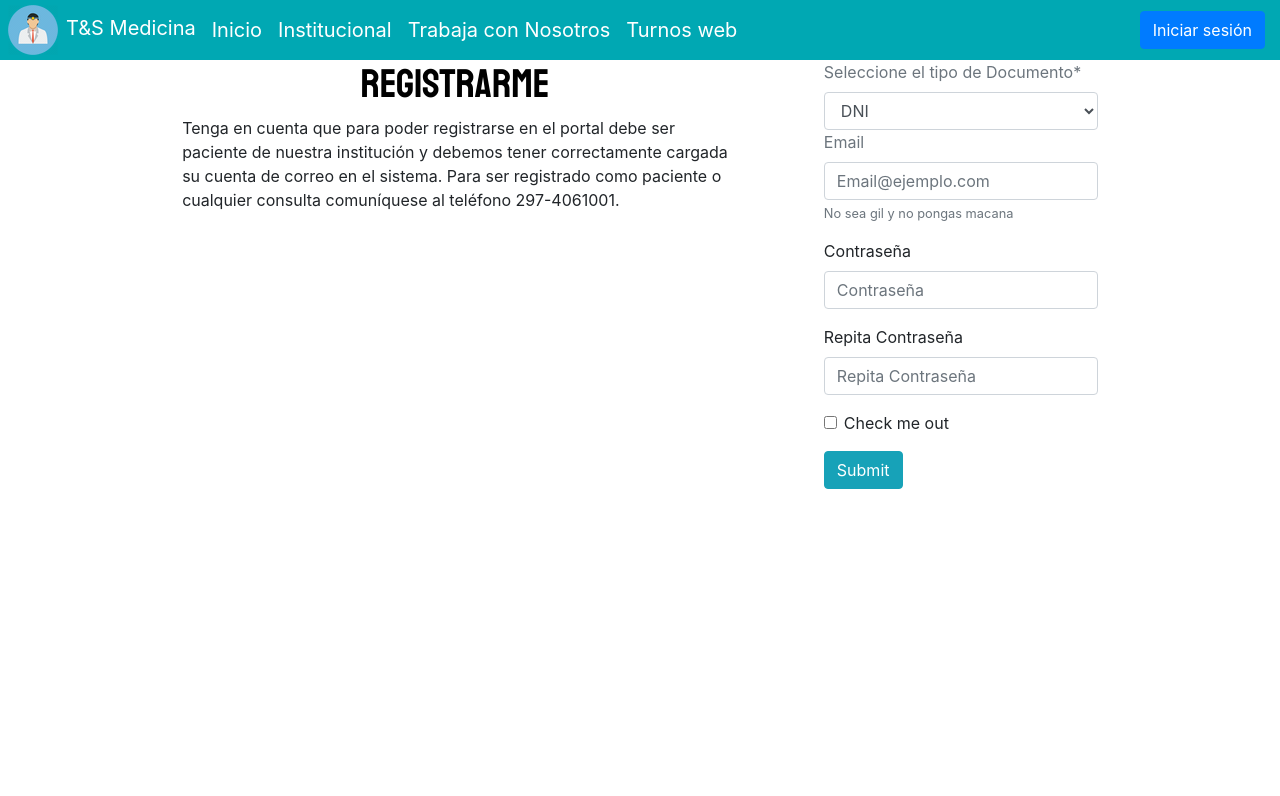
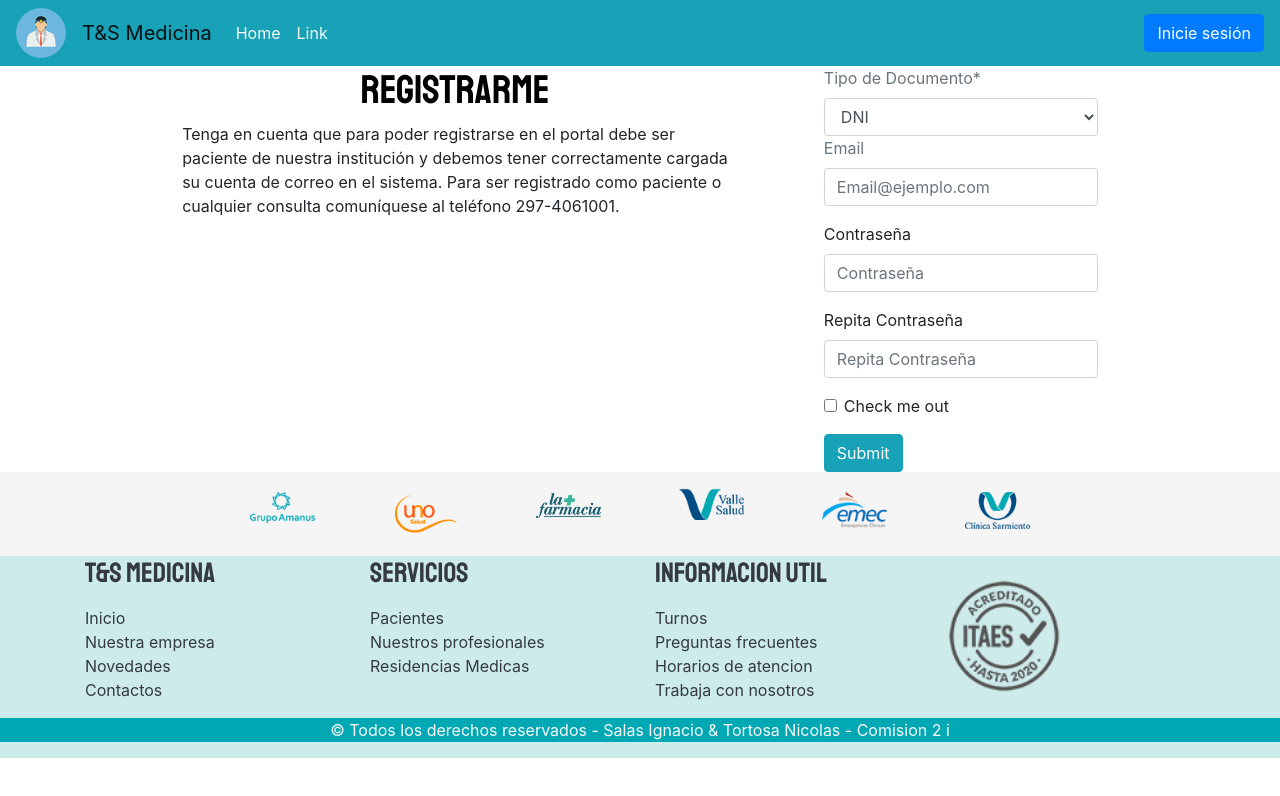
Before and after one commit to chacho47/ProyectoFinal, a React (Create React App) app: page /registrarme in a window 1280 px wide. Shown: the top 796 px of the page. Built offline with nearby package versions, Linux system fonts and the light colour scheme.

Commit message:
se corrige covid con .find

```diff
--- a/src/App.js
+++ b/src/App.js
@@ -1,16 +1,19 @@
 import { BrowserRouter, Route, Switch } from "react-router-dom";
 import FormPaciente from "./componentes/FormPaciente";
 import Home from "./componentes/Home";
+import Footer from "./componentes/Footer";
+import Header from "./componentes/Header";
 
 function App() {
   return (
     <BrowserRouter>
+      <Header />
       <Switch>
         <Route exact path="/" component={Home} />
         <Route path="/registrarme" component={FormPaciente} />
       </Switch>
+      <Footer />
     </BrowserRouter>
-
   );
 }
 
--- a/src/componentes/Footer.js
+++ b/src/componentes/Footer.js
@@ -1,84 +1,88 @@
-import React from 'react';
-import acreditacion from '../img/acreditacion.png';
-import uno from '../img/uno.png';
-import amanus from '../img/amanus.png';
-import lafarmacia from '../img/lafarmacia.png';
-import vallesalud from '../img/vallesalud.png';
-import emec from '../img/emec.png';
-import clinicasarmiento from '../img/clinicasarmiento.png';
-import '../estilos/footer.css';
+import React from "react";
+import acreditacion from "../img/acreditacion.png";
+import uno from "../img/uno.png";
+import amanus from "../img/amanus.png";
+import lafarmacia from "../img/lafarmacia.png";
+import vallesalud from "../img/vallesalud.png";
+import emec from "../img/emec.png";
+import clinicasarmiento from "../img/clinicasarmiento.png";
+import "../estilos/footer.css";
 
 const Footer = () => {
   return (
-        <footer>
-            <section className='py-3 prefooter'>
+    <footer className="">
+      <section className="py-3 prefooter">
         <div className="container">
-                <div className='row justify-content-center'>
-                    <div className='col-lg-1 col-md-4 col-sm-6 mx-4 py-1'>
-                        <img className='w-100 efectoimg' src={amanus} alt=""/>
+          <div className="row justify-content-center">
+            <div className="col-lg-1 col-md-4 col-sm-6 mx-4 py-1">
+              <img className="w-100 efectoimg" src={amanus} alt="" />
             </div>
-                    <div className='col-lg-1 col-md-4 col-sm-6 mx-4 py-1'>
-                        <img className='w-100 efectoimg' src={uno} alt=""/>
+            <div className="col-lg-1 col-md-4 col-sm-6 mx-4 py-1">
+              <img className="w-100 efectoimg" src={uno} alt="" />
             </div>
-                    <div className='col-lg-1 col-md-4 col-sm-6 mx-4 py-1'>
-                        <img className='w-100 efectoimg' src={lafarmacia} alt=""/>
+            <div className="col-lg-1 col-md-4 col-sm-6 mx-4 py-1">
+              <img className="w-100 efectoimg" src={lafarmacia} alt="" />
             </div>
-                    <div className='col-lg-1 col-md-4 col-sm-6 mx-4 py12'>
-                        <img className='w-100 efectoimg' src={vallesalud} alt=""/>
+            <div className="col-lg-1 col-md-4 col-sm-6 mx-4 py12">
+              <img className="w-100 efectoimg" src={vallesalud} alt="" />
             </div>
-                    <div className='col-lg-1 col-md-4 col-sm-6 mx-4 py-1'>
-                        <img className='w-100 efectoimg' src={emec} alt=""/>
+            <div className="col-lg-1 col-md-4 col-sm-6 mx-4 py-1">
+              <img className="w-100 efectoimg" src={emec} alt="" />
             </div>
-                    <div className='col-lg-1 col-md-4 col-sm-6 mx-4 py-1'>
-                        <img className='w-100 efectoimg' src={clinicasarmiento} alt=""/>
+            <div className="col-lg-1 col-md-4 col-sm-6 mx-4 py-1">
+              <img className="w-100 efectoimg" src={clinicasarmiento} alt="" />
             </div>
           </div>
         </div>
       </section>
-            <section className='coral text-dark'>
-                <div className='container'>
-                <div className='row'>
-                    <div className='col-lg-3 col-md-6 col-sm-12'>
-                        <h3 className='mb-3'>T&S Medicina</h3>
-                        <ul className='list-unstyled'>
+      <section className="coral text-dark position-absolute bottom-0 w-100">
+        <div className="container">
+          <div className="row">
+            <div className="col-lg-3 col-md-6 col-sm-12">
+              <h3 className="mb-3">T&S Medicina</h3>
+              <ul className="list-unstyled">
                 <li>Inicio</li>
                 <li>Nuestra empresa</li>
                 <li>Novedades</li>
                 <li>Contactos</li>
               </ul>
             </div>
-                    <div className='col-lg-3 col-md-6 col-sm-12'>
-                        <h3 className='mb-3'>Servicios</h3>
-                        <ul className='list-unstyled'>
+            <div className="col-lg-3 col-md-6 col-sm-12">
+              <h3 className="mb-3">Servicios</h3>
+              <ul className="list-unstyled">
                 <li>Pacientes</li>
                 <li>Nuestros profesionales</li>
                 <li>Residencias Medicas</li>
               </ul>
             </div>
-                    <div className='col-lg-3 col-md-6 col-sm-12'>
-                        <h3 className='mb-3'>Informacion Util</h3>
-                        <ul className='list-unstyled'>
+            <div className="col-lg-3 col-md-6 col-sm-12">
+              <h3 className="mb-3">Informacion Util</h3>
+              <ul className="list-unstyled">
                 <li>Turnos</li>
                 <li>Preguntas frecuentes</li>
                 <li>Horarios de atencion</li>
                 <li>Trabaja con nosotros</li>
               </ul>
             </div>
-                    <div className='col-lg-3 col-md-6 col-sm-12'>
-                            <h3 className='mb-3'></h3>
+            <div className="col-lg-3 col-md-6 col-sm-12">
+              <h3 className="mb-3"></h3>
               <img
-                             className='w-50'
+                className="w-50"
                 src={acreditacion}
-                             alt="logo de la clinica"/>
+                alt="logo de la clinica"
+              />
             </div>
           </div>
         </div>
-                <div className='Container justify-content text-center aaa text-light '>
-                    <p>© Todos los derechos reservados - Salas Ignacio & Tortosa Nicolas - Comision 2 i</p>
+        <div className="Container justify-content text-center aaa text-light ">
+          <p>
+            © Todos los derechos reservados - Salas Ignacio & Tortosa Nicolas -
+            Comision 2 i
+          </p>
         </div>
       </section>
     </footer>
   );
-}
+};
 
 export default Footer;
--- a/src/componentes/FormPaciente.js
+++ b/src/componentes/FormPaciente.js
@@ -1,12 +1,10 @@
 import React, { Fragment } from "react";
 import Form from "react-bootstrap/Form";
 import Button from "react-bootstrap/Button";
-import Navbar from "./NavBar.js";
 
 const FormPaciente = () => {
   return (
     <Fragment>
-      <Navbar/>
       <section>
         <div className="dflex justify-content-center row">
           <div className="mx-5">
@@ -24,20 +22,17 @@ const FormPaciente = () => {
           </div>
           <div>
             <Form className="mx-5">
-              <Form.Label className="text-muted">
-                Seleccione el tipo de Documento*
-              </Form.Label>
+              <Form.Label className="text-muted">Tipo de Documento*</Form.Label>
               <Form.Control as="select">
                 <option>DNI</option>
-                <option>Libreta civica</option>
-                <option>Charmander yo te elijo</option>
+                <option>LE</option>
+                <option>LC</option>
+                <option>CI</option>
+                <option>Pasaporte</option>
               </Form.Control>
               <Form.Group controlId="formBasicEmail">
                 <Form.Label className="text-muted">Email</Form.Label>
                 <Form.Control type="email" placeholder="Email@ejemplo.com" />
-                <Form.Text className="text-muted">
-                  No sea gil y no pongas macana
-                </Form.Text>
               </Form.Group>
 
               <Form.Group controlId="formBasicPassword">
--- /dev/null
+++ b/src/componentes/Header.js
@@ -0,0 +1,79 @@
+import React, { useState } from "react";
+import logo1 from "../img/logo1.png";
+import "../estilos/navbar.css";
+import { NavLink, Link } from "react-router-dom";
+import Modal from "react-bootstrap/Modal";
+import Button from "react-bootstrap/Button";
+import Form from "react-bootstrap/Form";
+import Navbar from "react-bootstrap/Navbar";
+import Nav from "react-bootstrap/Nav";
+
+const Header = () => {
+  const [show, setShow] = useState(false);
+
+  const handleClose = () => setShow(false);
+  const handleShow = () => setShow(true);
+
+  return (
+    <Navbar bg="info" expand="lg">
+      <img src={logo1} alt="logo" />
+      <Navbar.Brand className="ml-3">T&S Medicina</Navbar.Brand>
+      <Navbar.Toggle aria-controls="basic-navbar-nav" />
+      <Navbar.Collapse id="basic-navbar-nav">
+        <Nav className="mr-auto">
+          <NavLink
+            className="text-light p-2 bd-highlight"
+            activeClassName="active"
+            to="/"
+          >
+            Home
+          </NavLink>
+          <NavLink
+            className="text-light p-2 bd-highlight"
+            activeClassName="active"
+            to="/registrarme"
+          >
+            Link
+          </NavLink>
+        </Nav>
+        <Button variant="primary" onClick={handleShow}>
+          Inicie sesión
+        </Button>
+
+        <Modal show={show} onHide={handleClose}>
+          <Modal.Header closeButton>
+            <Modal.Title>Iniciar sesión</Modal.Title>
+          </Modal.Header>
+          <Modal.Body>
+            <Form>
+              <Form.Group controlId="formBasicEmail">
+                <Form.Label>Email address</Form.Label>
+                <Form.Control type="email" placeholder="Enter email" />
+              </Form.Group>
+
+              <Form.Group controlId="formBasicPassword">
+                <Form.Label>Password</Form.Label>
+                <Form.Control type="password" placeholder="Password" />
+              </Form.Group>
+              <Form.Group controlId="formBasicCheckbox">
+                <Form.Check type="checkbox" label="Check me out" />
+              </Form.Group>
+              <Button variant="info" type="submit">
+                Ingresar
+              </Button>
+              <Link
+                to="/registrarme"
+                className="btn bg-secondary text-light ml-3"
+                variant="secondary"
+              >
+                Registrarme
+              </Link>
+            </Form>
+          </Modal.Body>
+        </Modal>
+      </Navbar.Collapse>
+    </Navbar>
+  );
+};
+
+export default Header;
--- a/src/componentes/NavBar.js
+++ /dev/null
@@ -1,88 +0,0 @@
-import React, { useState } from "react";
-import logo1 from "../img/logo1.png";
-import "../estilos/navbar.css";
-import { Link } from "react-router-dom";
-import Modal from "react-bootstrap/Modal";
-import Button from "react-bootstrap/Button";
-import Form from "react-bootstrap/Form";
-const Navbar = () => {
-  const [show, setShow] = useState(false);
-
-  const handleClose = () => setShow(false);
-  const handleShow = () => setShow(true);
-
-  return (
-    <nav className="navbar navbar-expand-lg mi-nav container-fluid">
-      <a className="navbar-brand" href="#">
-        <img src={logo1} className="mx-2" />
-        T&S Medicina
-      </a>
-
-      <button
-        className="navbar-toggler"
-        type="button"
-        data-bs-toggle="collapse"
-        data-bs-target="#navbarNav"
-        aria-controls="navbarNav"
-        aria-expanded="false"
-        aria-label="Toggle navigation"
-      >
-        <span className="navbar-toggler-icon"></span>
-      </button>
-
-      <Link to={"/"} className="mi-nav navbar-brand nav-link">
-        Inicio
-      </Link>
-      <Link className="mi-nav navbar-brand nav-link">Institucional</Link>
-      <Link className="mi-nav navbar-brand nav-link">Trabaja con Nosotros</Link>
-      <Link className="mi-nav navbar-brand nav-link">Turnos web</Link>
-
-      <div className="container d-flex justify-content-end">
-        <Button variant="primary" onClick={handleShow}>
-          Iniciar sesión
-        </Button>
-
-        <Modal show={show} onHide={handleClose}>
-          <Modal.Header closeButton>
-            <Modal.Title>Inicie sesión</Modal.Title>
-          </Modal.Header>
-          <Modal.Body>
-            <Form className="container justify-content-center">
-              <Form.Group controlId="formBasicEmail">
-                <Form.Label>Email</Form.Label>
-                <Form.Control type="email" placeholder="Email@ejemplo.com" />
-                <Form.Text className="text-muted">
-                  We'll never share your email with anyone else.
-                </Form.Text>
-              </Form.Group>
-
-              <Form.Group controlId="formBasicPassword">
-                <Form.Label>Contraseña</Form.Label>
-                <Form.Control type="password" placeholder="Contraseña" />
-              </Form.Group>
-              <Form.Group controlId="formBasicCheckbox">
-                <Form.Check type="checkbox" label="Recuerdame" />
-              </Form.Group>
-              <Button
-                className="btn btn-sm mx-1 efectoimg"
-                variant="info"
-                type="submit"
-              >
-                Iniciar sesión
-              </Button>
-              <Link
-                to={"/registrarme"}
-                className="btn btn-sm btn-secondary mx-1 efectoimg"
-                type="button"
-              >
-                Registrarse
-              </Link>
-            </Form>
-          </Modal.Body>
-        </Modal>
-      </div>
-    </nav>
-  );
-};
-
-export default Navbar;
```
Also changed, not shown: src/componentes/Covid.js (+4 -4 lines), src/componentes/Home.js (+5 -8 lines), src/componentes/Presentacion.js (+7 -9 lines), 2 other files (tests, documents, lock files or other folders). Lines whose indentation alone changed are shown as unchanged.
